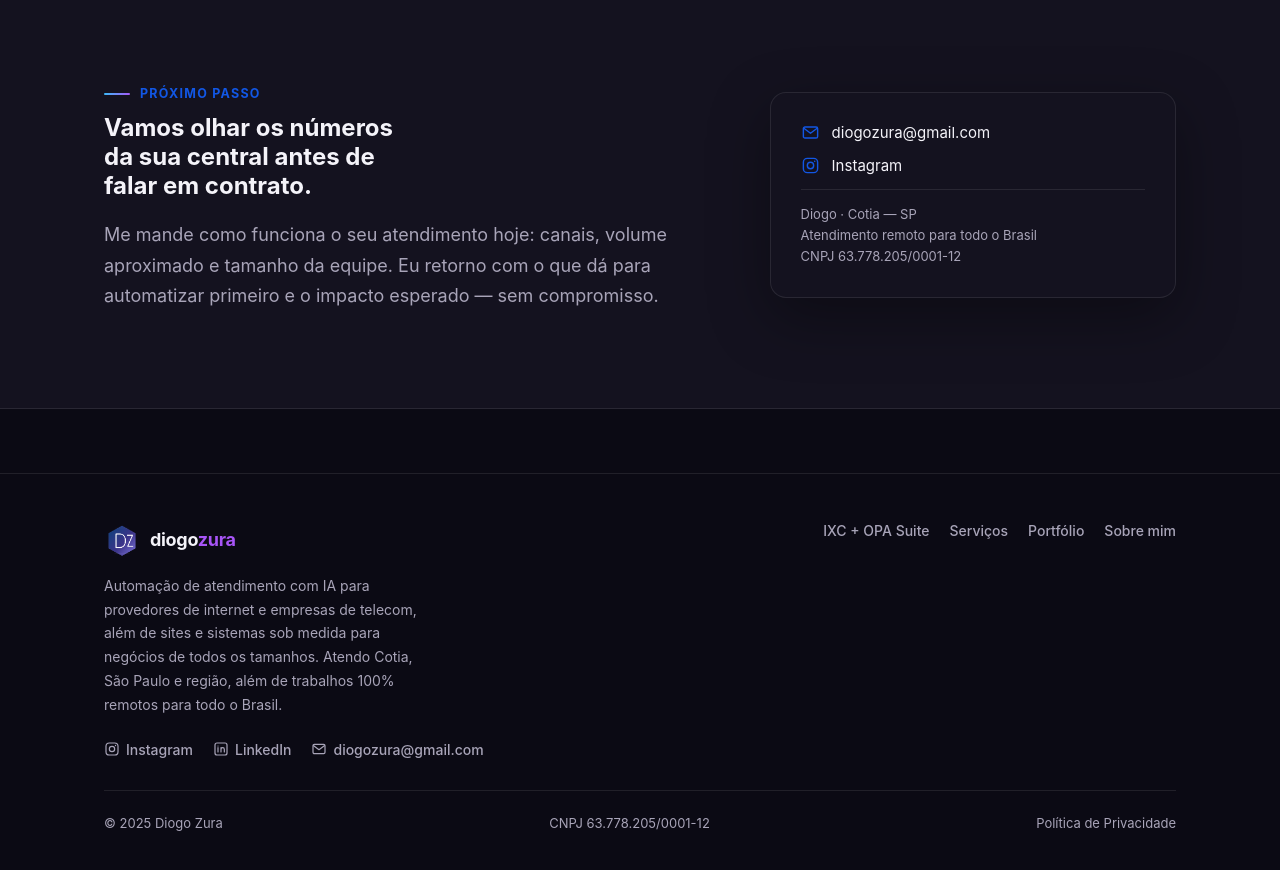
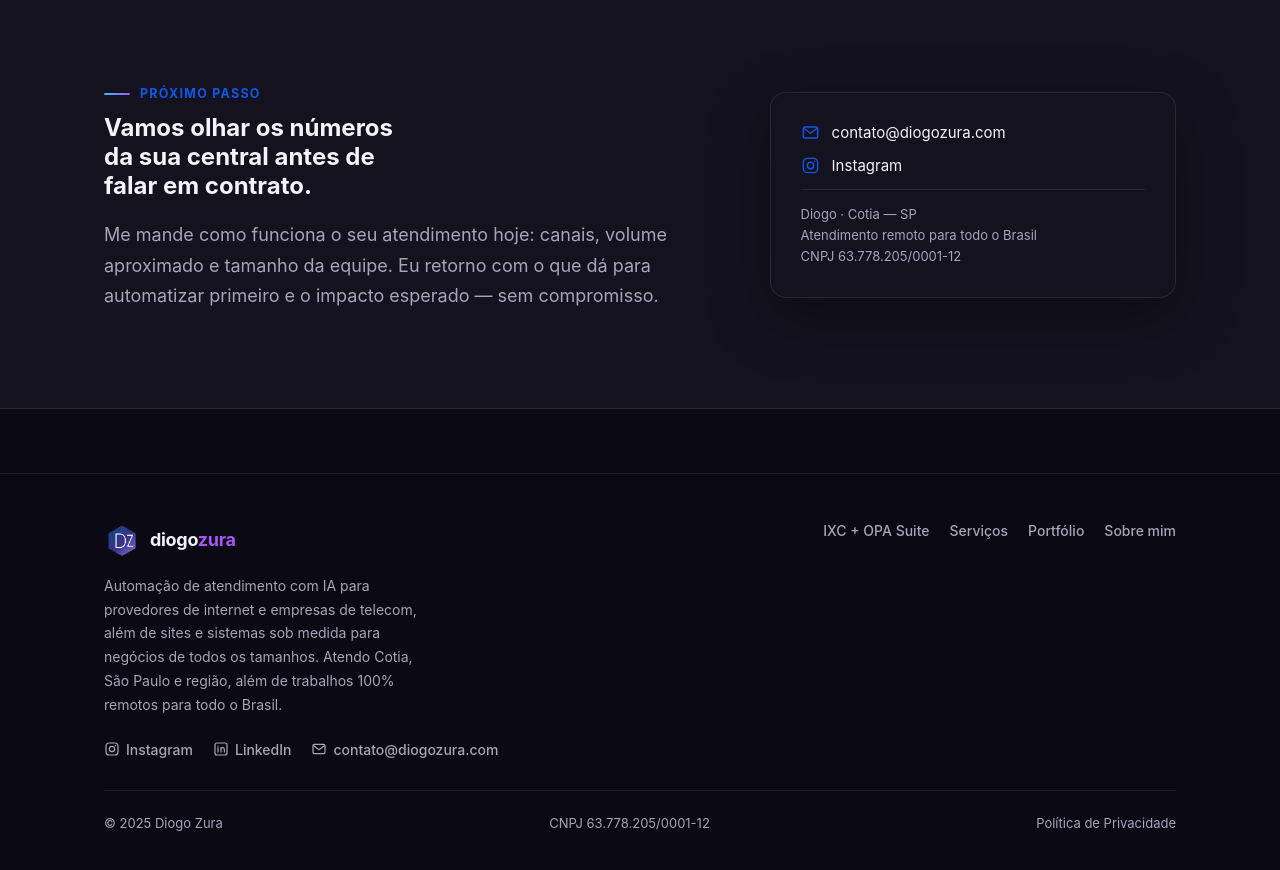
Before and after one commit to Diogozura/webdiogozura, a Next.js app: page /ixc-opa-suite in a window 1280 px wide. Shown: the part 4800-5670 px from the top of the page. Built offline with nearby package versions, Linux system fonts and the light colour scheme.

Commit message:
feat: subsitutição do email

```diff
--- a/pages/ixc-opa-suite.tsx
+++ b/pages/ixc-opa-suite.tsx
@@ -47,7 +47,7 @@ const SERVICE_JSON_LD = {
     '@type': 'ProfessionalService',
     name: 'Diogo Zura',
     url: 'https://www.diogozura.com',
-    email: 'diogozura@gmail.com',
+    email: 'contato@diogozura.com',
     address: {
       '@type': 'PostalAddress',
       addressLocality: 'Cotia',
@@ -586,10 +586,10 @@ export default function IxcOpaSuite() {
           <Reveal className={styles.contactCard}>
             <a
               className={styles.contactLine}
-              href="mailto:diogozura@gmail.com?subject=Implanta%C3%A7%C3%A3o%20IXC%20%2B%20OPA%20Suite"
+              href="mailto:contato@diogozura.com?subject=Implanta%C3%A7%C3%A3o%20IXC%20%2B%20OPA%20Suite"
             >
               <MailIcon size={19} />
-              diogozura@gmail.com
+              contato@diogozura.com
             </a>
             <a className={styles.contactLine} href={INSTAGRAM_URL} target="_blank" rel="noreferrer">
               <InstagramIcon size={19} />
--- a/pages/politica-de-privacidade.tsx
+++ b/pages/politica-de-privacidade.tsx
@@ -106,7 +106,7 @@ export default function PoliticaDePrivacidade() {
             </ul>
             <p>
               Para exercer qualquer um desses direitos, entre em contato pelo e-mail{' '}
-              <a href="mailto:diogozura@gmail.com">diogozura@gmail.com</a>.
+              <a href="mailto:contato@diogozura.com">contato@diogozura.com</a>.
             </p>
           </div>
 
--- a/src/components/Layout/Footer.tsx
+++ b/src/components/Layout/Footer.tsx
@@ -31,8 +31,8 @@ export function Footer() {
             <a href={LINKEDIN_URL} target="_blank" rel="noreferrer">
               <LinkedinIcon size={16} /> LinkedIn
             </a>
-            <a href="mailto:diogozura@gmail.com">
-              <MailIcon size={16} /> diogozura@gmail.com
+            <a href="mailto:contato@diogozura.com">
+              <MailIcon size={16} /> contato@diogozura.com
             </a>
           </nav>
         </div>
```
Also changed, not shown: public/llms.txt.
